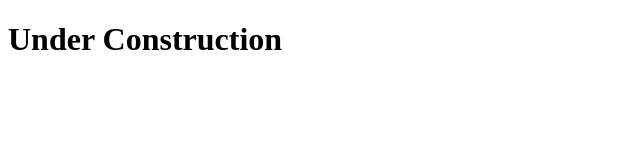
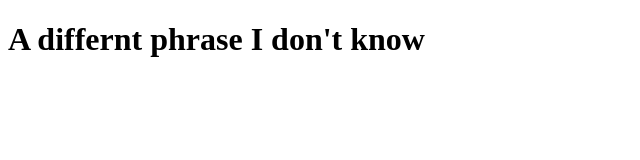
Before and after one commit to kamsci/kristacalderon.com, a plain HTML site: page index.html in a window 1280 px wide. Shown: the whole page, without its empty margins (0-640 px from the left). Drawn offline with Linux system fonts and the light colour scheme.

Commit message:
Updated heading text

```diff
--- a/index.html
+++ b/index.html
@@ -4,6 +4,6 @@
     <title>Krista Calderon</title>
   </head>
   <body>
-    <h1>Under Construction</h1>
+    <h1>A differnt phrase I don't know</h1>
   </body>
 </html>
```
